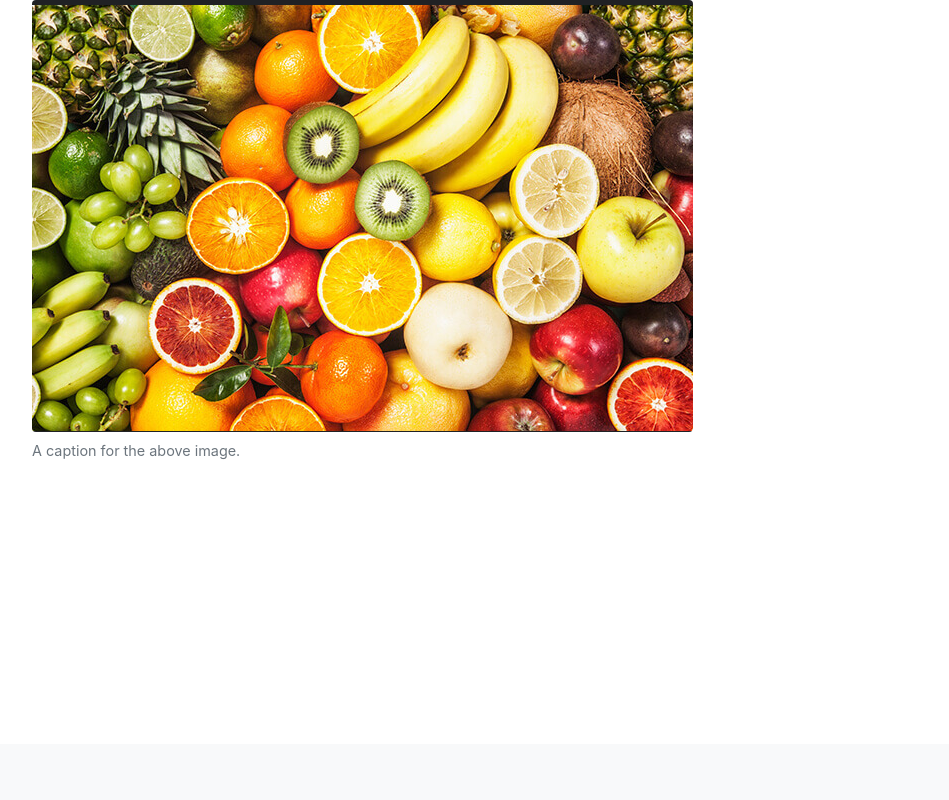
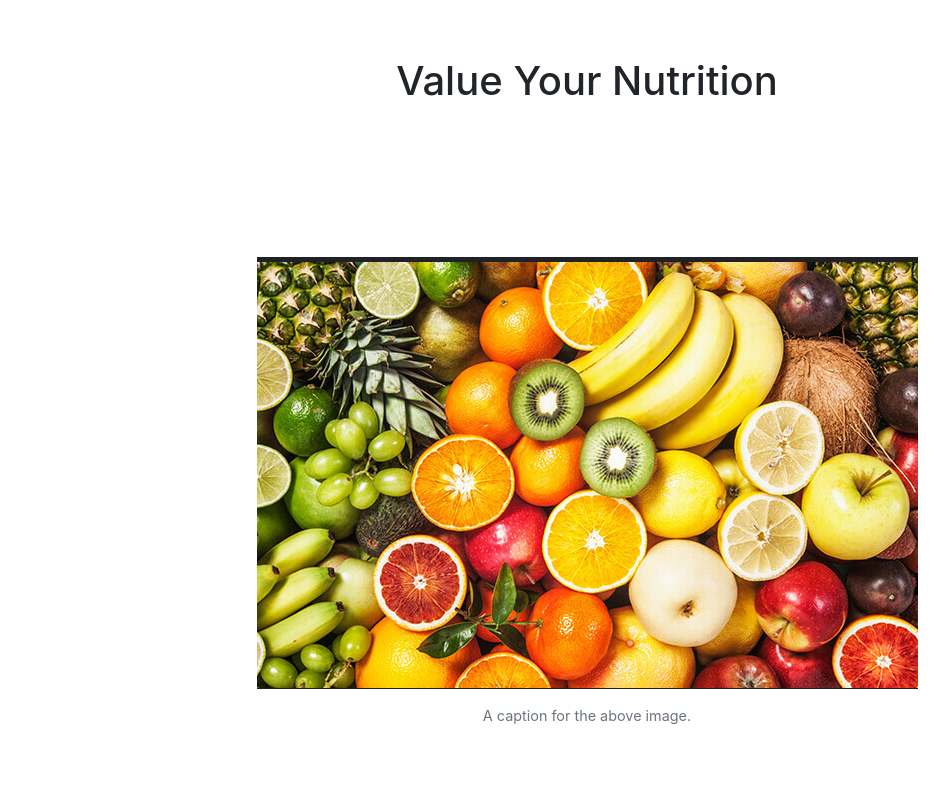
Before and after one commit to The-Loumir-Brothers/nutrition_value, a Django app: page / in a window 1280 px wide. Shown: the part 56-856 px from the top of the page, without its empty margins (53-1002 px from the left). Before the commit the page ends 515 px from the top, so only its background shows below. Run offline with Django 5.2, Linux system fonts and the light colour scheme; some libraries are stand-ins or nearby versions.

Commit message:
added cloumn for home page to center all items

```diff
--- a/myapp/templates/home.html
+++ b/myapp/templates/home.html
@@ -1,8 +1,12 @@
 {% extends "base.html" %} {% block title %} Home Page {% endblock %}
 {% block content %}
-{% load static %}
-<figure class="figure">
-  <img src="{% static 'images/fruits.png' %}" class="figure-img img-fluid rounded" alt="...">
-  <figcaption class="figure-caption">A caption for the above image.</figcaption>
-</figure>
+<div class="d-flex flex-column justify-content-center align-items-center vh-100 text-center">
+    <h1>Value Your Nutrition</h1>
+  <br><br><br><br><br><br>
+  {% load static %}
+  <figure class="figure">
+    <img src="{% static 'images/fruits.png' %}" class="img-fluid mb-3" alt="Fruit Image">
+    <figcaption class="figure-caption">A caption for the above image.</figcaption>
+  </figure>
+</div>
 {% endblock %}
```
